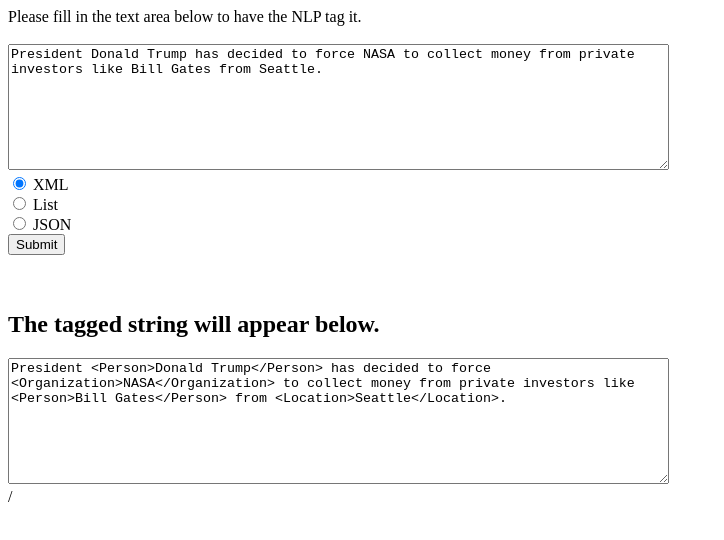
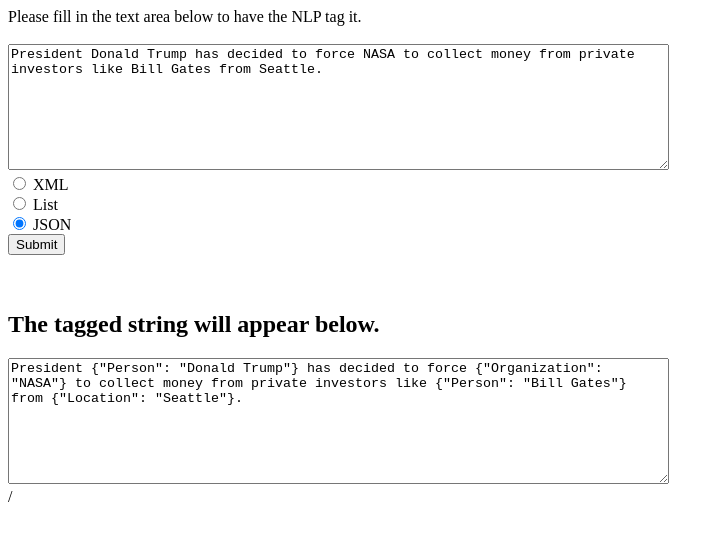
Before and after one commit to PSUSWENG894/nlpApp, a website: page nodeform/nlpform.html in a window 1280 px wide. Shown: the whole page, without its empty margins (0-724 px from the left). Drawn offline with Linux system fonts and the light colour scheme.

Commit message:
Add output options json

```diff
--- a/nodeform/nlpform.html
+++ b/nodeform/nlpform.html
@@ -9,16 +9,16 @@
     <form id="nlp" name="nlp" method="post" action="tagInput">
       <label>Please fill in the text area below to have the NLP tag it.<br></br></label>
       <textarea name="inputString" id="inputString" rows="8" cols="80" placeholder="Enter text for NLP here">President Donald Trump has decided to force NASA to collect money from private investors like Bill Gates from Seattle.</textarea><br/>
-      <input type="radio" name="outputFormat" value="XML" checked> XML<br/>
+      <input type="radio" name="outputFormat" value="XML"> XML<br/>
       <input type="radio" name="outputFormat" value="List"> List<br/>
-      <input type="radio" name="outputFormat" value="JSON"> JSON<br/>
+      <input type="radio" name="outputFormat" value="JSON" checked> JSON<br/>
       <input type="submit" name="submit" id="submit" value="Submit"/>
     </form>
   </div>
   <br></br>
   <div>
     <h2>The tagged string will appear below.</h2>
-    <textarea name="outputString" id="outputString" rows="8" cols="80" readonly="true">President <Person>Donald Trump</Person> has decided to force <Organization>NASA</Organization> to collect money from private investors like <Person>Bill Gates</Person> from <Location>Seattle</Location>.</textarea>
+    <textarea name="outputString" id="outputString" rows="8" cols="80" readonly="true">President {"Person": "Donald Trump"} has decided to force {"Organization": "NASA"} to collect money from private investors like {"Person": "Bill Gates"} from {"Location": "Seattle"}.</textarea>
   </div>/
 </body>
 </html>
```
